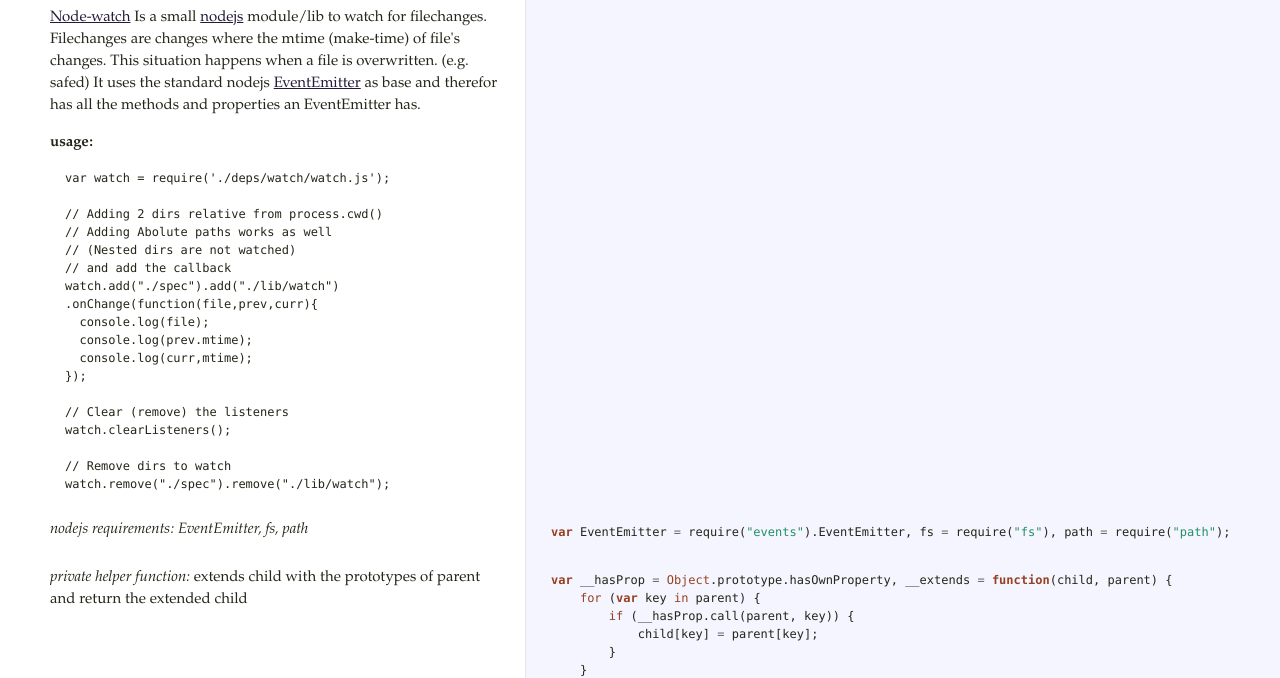
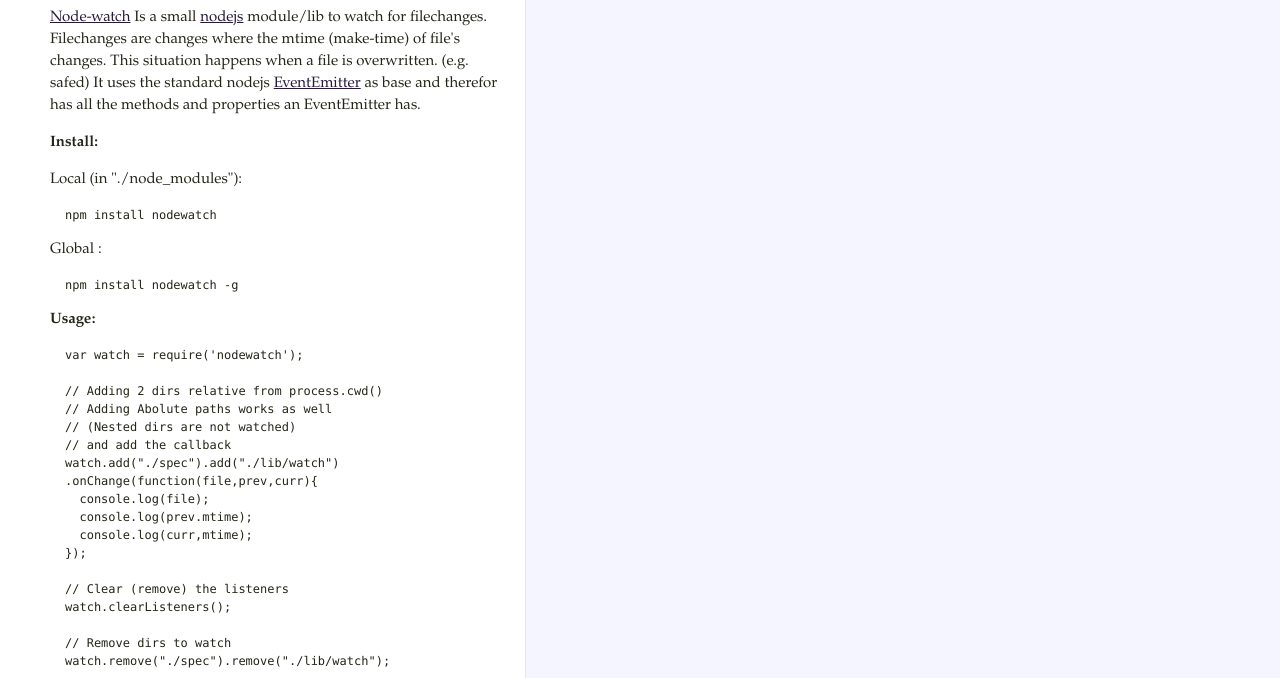
Before and after one commit to rafeca/node-watch, a website: page docs/watch.html in a window 1280 px wide. Shown: the part 91-769 px from the top of the page. Drawn offline with Linux system fonts and the light colour scheme.

Commit message:
Clean npm package, updated docs

```diff
--- a/docs/watch.html
+++ b/docs/watch.html
@@ -5,9 +5,21 @@
 It uses the standard nodejs <a href="http://nodejs.org/docs/v0.4.8/api/events.html#events.EventEmitter">EventEmitter</a> as base and therefor has all the methods
 and properties an EventEmitter has. </p>
 
-<h4>usage:</h4>
+<h4>Install:</h4>
 
-<pre><code>var watch = require('./deps/watch/watch.js');
+<p>Local (in "./node_modules"):</p>
+
+<pre><code>npm install nodewatch
+</code></pre>
+
+<p>Global :</p>
+
+<pre><code>npm install nodewatch -g
+</code></pre>
+
+<h4>Usage:</h4>
+
+<pre><code>var watch = require('nodewatch');
 
 // Adding 2 dirs relative from process.cwd()
 // Adding Abolute paths works as well
--- a/package.json
+++ b/package.json
@@ -1,7 +1,7 @@
 {
     "name" : "nodewatch",
     "description" : "Simple utility to watch file changes. A file change is a file whom's mtime is changed",
-    "version" : "0.0.2",
+    "version" : "0.0.4",
     "homepage": "http://jorritd.github.com/node-watch/",
     "author" : "Jorrit Duin <sjorrit.duin@gmail.com> (https://github.com/jorritd)",
     "repository" : {
@@ -12,6 +12,9 @@
     "directories" : {
         "lib" : "./lib/watch"
     },
+    "dependencies":{},
+    "devDependencies":["jake","docco","jasmine-node","uglify-js","nodewatch"],
+    "bundleDependencies":[],
     "engines" : { "node" : ">=0.4.0" },
     "licenses" : [ { "type" : "AS IS" } ]
 }
```
Also changed, not shown: src/watch/watch.js (+12 -2 lines), 3 other files.
